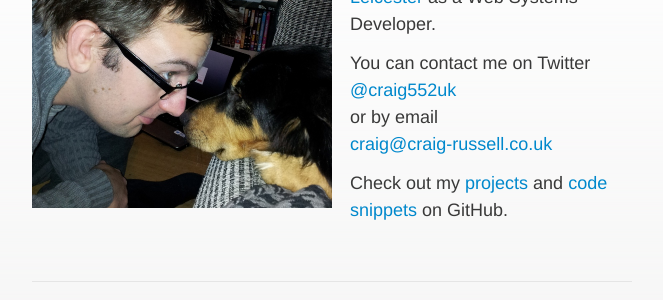
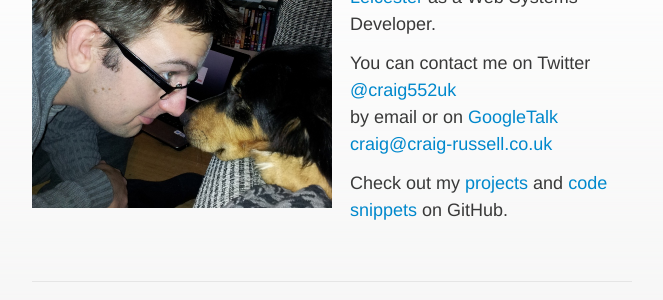
Before and after one commit to craig552uk/craig552uk.github.com, a Jekyll site: the page built from index.html, in a window 1280 px wide. Shown: the part 184-484 px from the top of the page, without its empty margins (308-971 px from the left). Built offline with Jekyll 4.4.1, drawn with Linux system fonts in a browser that asks for light colours; Markdown is read by kramdown in place of the engine named in the settings.

Commit message:
Added google talk

```diff
--- a/index.html
+++ b/index.html
@@ -13,7 +13,7 @@
   <p>
     You can contact me on Twitter<br/>
     <a href="https://twitter.com/craig552uk">@craig552uk</a><br/>
-    or by email<br/>
+    by email or on <a href="http://www.google.com/talk/">GoogleTalk</a><br/>
     <a itemprop="email" href="&#109;&#097;&#105;&#108;&#116;&#111;:&#099;&#114;&#097;&#105;&#103;&#064;&#099;&#114;&#097;&#105;&#103;&#045;&#114;&#117;&#115;&#115;&#101;&#108;&#108;&#046;&#099;&#111;&#046;&#117;&#107;?&#115;&#117;&#098;&#106;&#101;&#099;&#116;=&#072;&#101;&#121;&#032;&#067;&#114;&#097;&#105;&#103;!">&#099;&#114;&#097;&#105;&#103;&#064;&#099;&#114;&#097;&#105;&#103;&#045;&#114;&#117;&#115;&#115;&#101;&#108;&#108;&#046;&#099;&#111;&#046;&#117;&#107;</a>
   </p>
 
```
